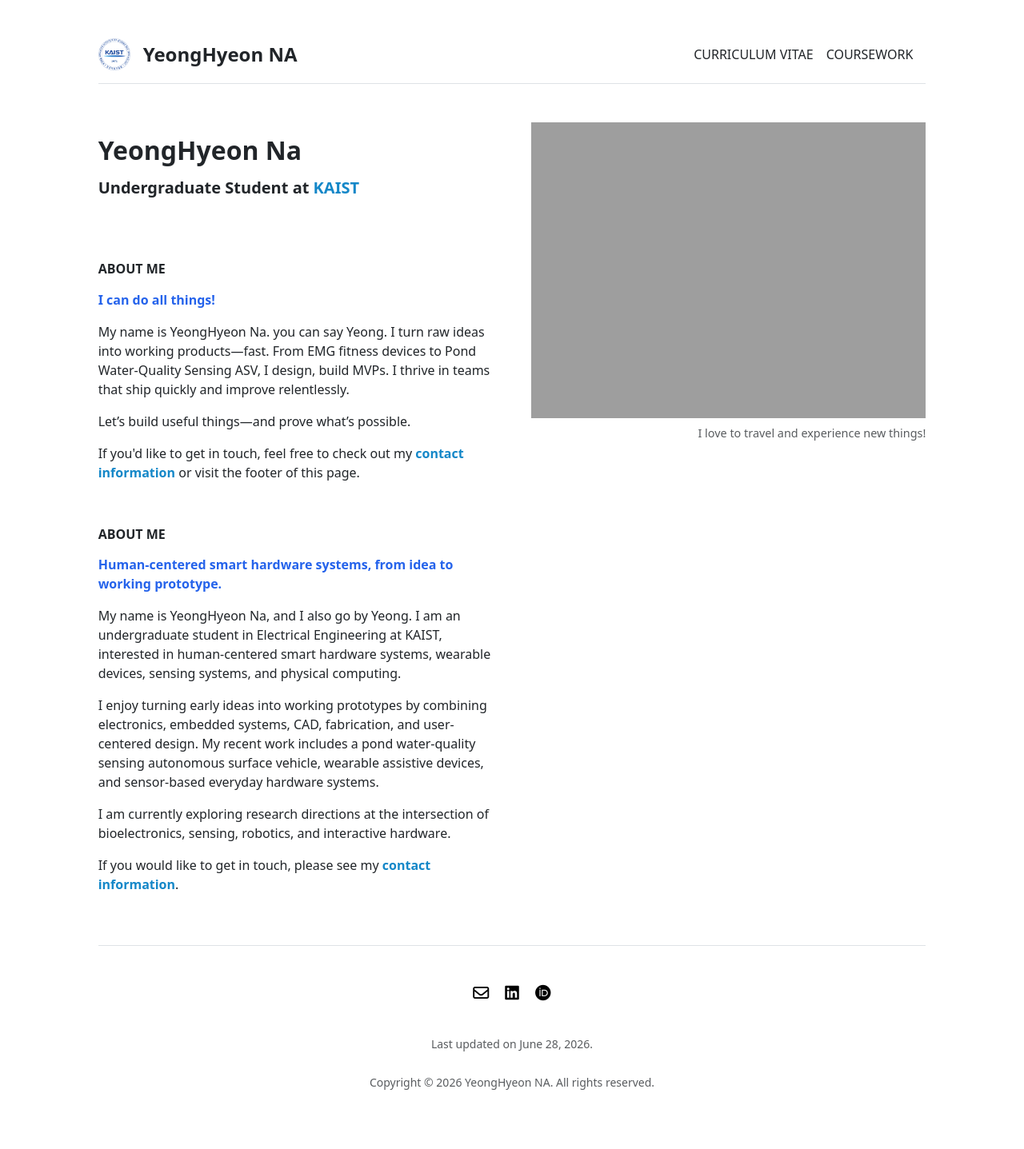
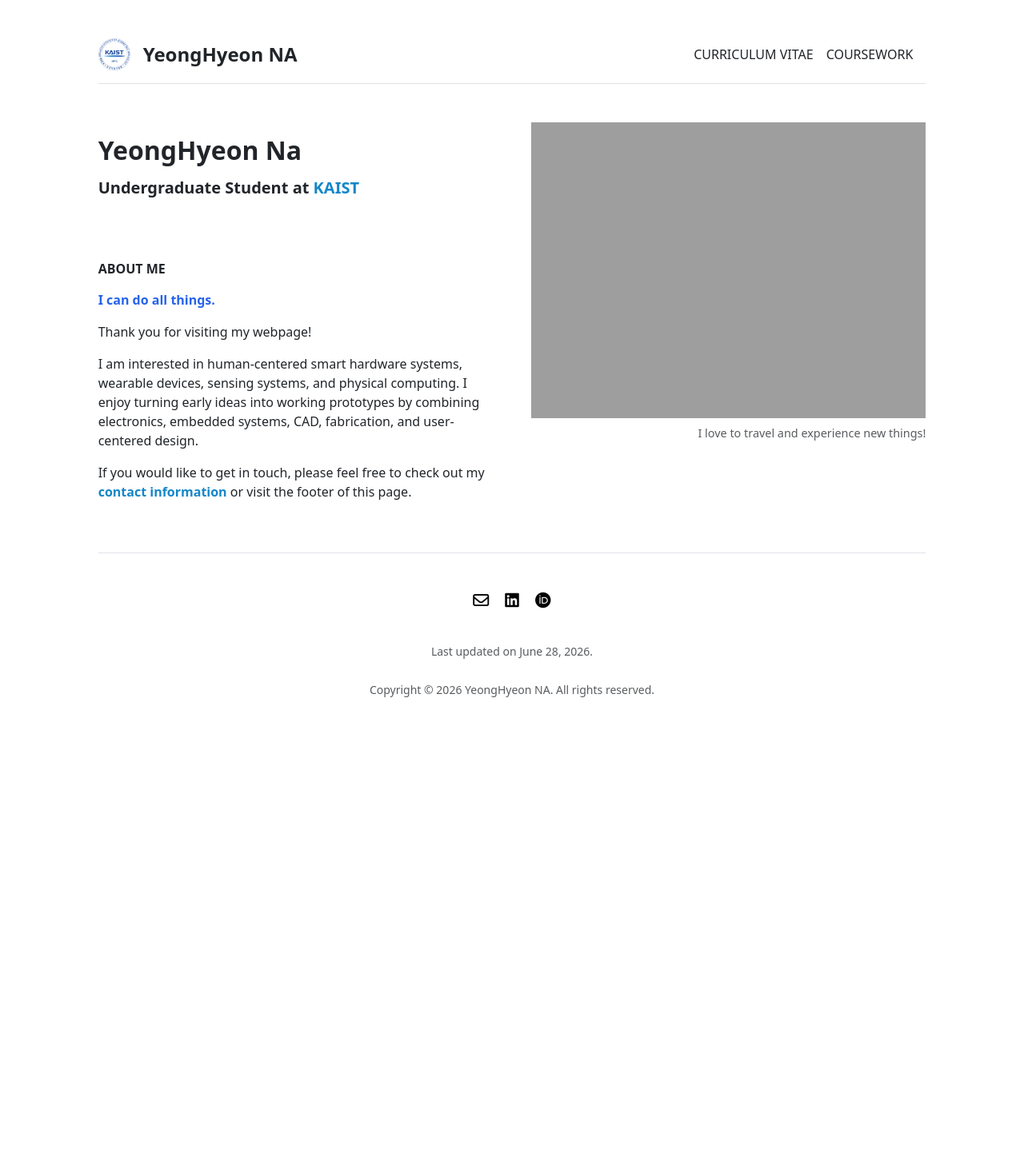
Before and after one commit to ynghyn-na/ynghyn-na.github.io, a Jekyll site: the page built from index.md, in a window 1280 px wide. Shown: the whole page at 80% size. Built offline with Jekyll 4.4.1, drawn with Linux system fonts in a browser that asks for light colours; after the commit the page ends 946 px from its top, so only the background shows below that.

Commit message:
Update index.md

```diff
--- a/index.md
+++ b/index.md
@@ -5,23 +5,8 @@ title: "Home"
 
 <p><br></p>
 <p style="line-height:1.2"><strong>ABOUT ME</strong></p>
-<p><b><span style="color:#2563EB !important;">I can do all things!</span></b> </p>
-<p>My name is YeongHyeon Na. you can say Yeong. I turn raw ideas into working products—fast. From EMG fitness devices to Pond Water-Quality Sensing ASV, I design, build MVPs. I thrive in teams that ship quickly and improve relentlessly.</p>
-<p>Let’s build useful things—and prove what’s possible.</p>
-<p>If you'd like to get in touch, feel free to check out my <strong><a href="https://ynghyn-na.github.io/contact" style="text-decoration-line: none"><span style="color:#1487C8 !important;">contact information</span></a></strong> or visit the footer of this page.</p>
+<p><b><span style="color:#2563EB !important;">I can do all things.</span></b> </p>
+<p>Thank you for visiting my webpage!</p>
 
-<p><br></p>
-<p style="line-height:1.2"><strong>ABOUT ME</strong></p>
-<p><b><span style="color:#2563EB !important;">Human-centered smart hardware systems, from idea to working prototype.</span></b></p>
-<p>
-My name is YeongHyeon Na, and I also go by Yeong. I am an undergraduate student in Electrical Engineering at KAIST, interested in human-centered smart hardware systems, wearable devices, sensing systems, and physical computing.
-</p>
-<p>
-I enjoy turning early ideas into working prototypes by combining electronics, embedded systems, CAD, fabrication, and user-centered design. My recent work includes a pond water-quality sensing autonomous surface vehicle, wearable assistive devices, and sensor-based everyday hardware systems.
-</p>
-<p>
-I am currently exploring research directions at the intersection of bioelectronics, sensing, robotics, and interactive hardware.
-</p>
-<p>
-If you would like to get in touch, please see my <strong><a href="https://ynghyn-na.github.io/contact" style="text-decoration-line: none"><span style="color:#1487C8 !important;">contact information</span></a></strong>.
-</p>
+<p>I am interested in human-centered smart hardware systems, wearable devices, sensing systems, and physical computing. I enjoy turning early ideas into working prototypes by combining electronics, embedded systems, CAD, fabrication, and user-centered design.</p>
+<p>If you would like to get in touch, please feel free to check out my <strong><a href="https://ynghyn-na.github.io/contact" style="text-decoration-line: none"><span style="color:#1487C8 !important;">contact information</span></a></strong> or visit the footer of this page.</p>
```
